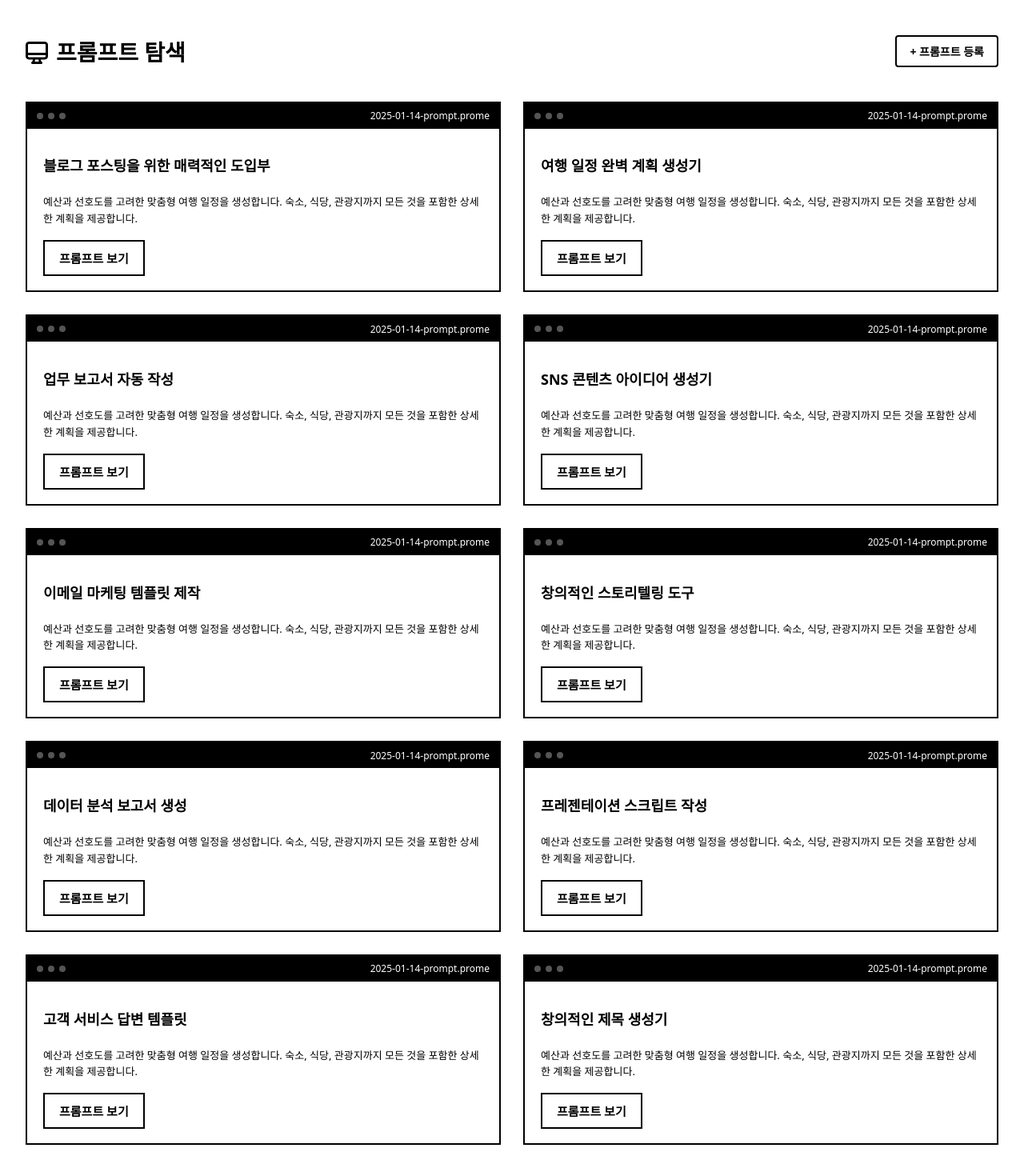
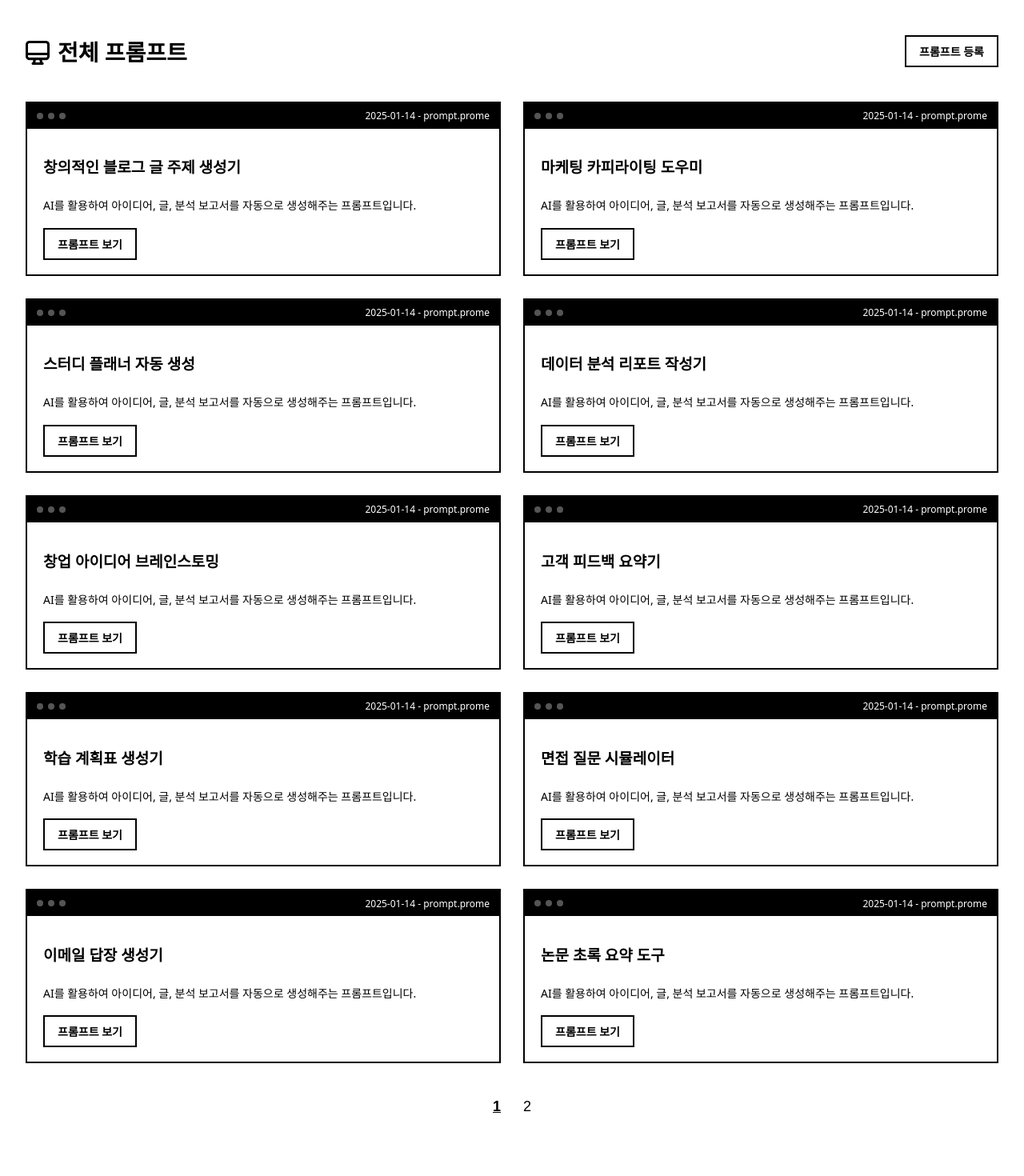
Before and after one commit to likedandylion/Frontend, a React (Vite) app: page /prompts in a window 1280 px wide. Shown: the part 80-1550 px from the top of the page at 80% size. Built offline with nearby package versions, Linux system fonts and the light colour scheme; no server answers.

Commit message:
feat: 검색결과 페이지 및 전체 프롬프트 UI 수정

```diff
--- a/src/pages/Prompts.jsx
+++ b/src/pages/Prompts.jsx
@@ -1,31 +1,33 @@
-// src/pages/Prompts.jsx
 import React, { useState } from "react";
 import { Link } from "react-router-dom";
 import styled from "styled-components";
 import promptIcon from "@/assets/images/prompt_image.png";
 
-// UI 확인용 더미 데이터 (15개 넣어둠 → 페이지네이션 테스트 용)
-const dummyPrompts = Array.from({ length: 15 }, (_, i) => ({
+// UI 확인용 더미 데이터
+const dummyPrompts = Array.from({ length: 18 }, (_, i) => ({
   id: i + 1,
   title: [
-    "블로그 포스팅을 위한 매력적인 도입부",
-    "여행 일정 완벽 계획 생성기",
-    "업무 보고서 자동 작성",
-    "SNS 콘텐츠 아이디어 생성기",
-    "이메일 마케팅 템플릿 제작",
-    "창의적인 스토리텔링 도구",
-    "데이터 분석 보고서 생성",
-    "프레젠테이션 스크립트 작성",
-    "고객 서비스 답변 템플릿",
-    "창의적인 제목 생성기",
-    "뉴스레터 콘텐츠 추천",
-    "코딩 학습 플랜 생성",
-    "투자 아이디어 브레인스토밍",
-    "면접 대비 질문 리스트",
+    "창의적인 블로그 글 주제 생성기",
+    "마케팅 카피라이팅 도우미",
     "스터디 플래너 자동 생성",
+    "데이터 분석 리포트 작성기",
+    "창업 아이디어 브레인스토밍",
+    "고객 피드백 요약기",
+    "학습 계획표 생성기",
+    "면접 질문 시뮬레이터",
+    "이메일 답장 생성기",
+    "논문 초록 요약 도구",
+    "SNS 콘텐츠 기획",
+    "뉴스레터 문장 교정기",
+    "코드 리뷰 보조 AI",
+    "프레젠테이션 개요 작성기",
+    "업무 보고서 자동 생성",
+    "여행 일정표 추천",
+    "브랜드 슬로건 생성기",
+    "제품 리뷰 요약 도구",
   ][i],
   description:
-    "예산과 선호도를 고려한 맞춤형 여행 일정을 생성합니다. 숙소, 식당, 관광지까지 모든 것을 포함한 상세한 계획을 제공합니다.",
+    "AI를 활용하여 아이디어, 글, 분석 보고서를 자동으로 생성해주는 프롬프트입니다.",
   createdAt: "2025-01-14T00:00:00.000Z",
 }));
 
@@ -51,9 +53,10 @@ export default function Prompts() {
         <Header>
           <TitleWrapper>
             <Icon src={promptIcon} alt="프롬프트 아이콘" />
-            <Title>프롬프트 탐색</Title>
+            <Title>전체 프롬프트</Title>
           </TitleWrapper>
-          <NewButton to="/prompts/new">+ 프롬프트 등록</NewButton>
+
+          <NewButton to="/prompts/new">프롬프트 등록</NewButton>
         </Header>
 
         <PromptGrid>
@@ -66,8 +69,7 @@ export default function Prompts() {
                   <Dot />
                 </CardDots>
                 <CardMeta>
-                  {new Date(p.createdAt).toISOString().slice(0, 10)}
-                  -prompt.prome
+                  {new Date(p.createdAt).toISOString().slice(0, 10)} - prompt.prome
                 </CardMeta>
               </CardTopBar>
 
@@ -76,10 +78,7 @@ export default function Prompts() {
                 <CardDescription>{p.description}</CardDescription>
 
                 <ButtonRow>
-                  {/* 👉 프롬프트 디테일 페이지로 이동 */}
-                  <ViewButton to={`/prompts/${p.id}`}>
-                    프롬프트 보기
-                  </ViewButton>
+                  <ViewButton to={`/prompts/${p.id}`}>프롬프트 보기</ViewButton>
                 </ButtonRow>
               </CardBody>
             </PromptCard>
@@ -109,7 +108,7 @@ export default function Prompts() {
 
 const PageWrapper = styled.div`
   min-height: 100vh;
-  background-color: #ffffff; /* 회색 배경 제거 → 흰색 */
+  background-color: #ffffff;
 `;
 
 const ContentContainer = styled.main`
@@ -118,8 +117,6 @@ const ContentContainer = styled.main`
   padding: 0 16px;
   box-sizing: border-box;
 `;
-
-/* --- 기존 코드 중 Header 부분만 교체 --- */
 
 const Header = styled.header`
   display: flex;
@@ -130,16 +127,16 @@ const Header = styled.header`
 
 const TitleWrapper = styled.div`
   display: flex;
-  align-items: center; /* 세로축 중앙 정렬 */
+  align-items: center;
   gap: 10px;
 `;
 
 const Icon = styled.img`
-  width: 28px;
-  height: 28px;
+  width: 30px;
+  height: 30px;
   object-fit: contain;
-  transform: translateY(2px); /* 살짝 내려서 글씨랑 딱 맞춤 */
-  vertical-align: middle; /* 텍스트 기준 중앙 정렬 */
+  transform: translateY(2px);
+  vertical-align: middle;
 `;
 
 const Title = styled.h1`
@@ -149,24 +146,25 @@ const Title = styled.h1`
 
 const NewButton = styled(Link)`
   padding: 8px 16px;
-  background-color: #fff;
-  border: 2px solid #000;
-  border-radius: 4px;
+  border: 2px solid #000000;
+  background-color: #ffffff;
   font-size: 14px;
-  font-weight: 600;
   text-decoration: none;
   color: #000;
-  transition: 0.1s;
+  font-weight: 600;
+  cursor: pointer;
+  transition: 0.15s;
+
   &:hover {
     transform: translate(-1px, -1px);
+    box-shadow: 2px 2px 0px #000;
   }
 `;
-
 
 const PromptGrid = styled.section`
   display: grid;
   grid-template-columns: repeat(2, minmax(0, 1fr));
-  gap: 28px 28px; /* ✅ 세로/가로 간격 조금 넓게 */
+  gap: 28px 28px;
   margin-bottom: 40px;
 `;
 
@@ -174,6 +172,12 @@ const PromptCard = styled.article`
   border: 2px solid #000000;
   background-color: #ffffff;
   box-sizing: border-box;
+  transition: all 0.2s ease;
+
+  &:hover {
+    transform: translateY(-4px);
+    box-shadow: 4px 4px 0 #000;
+  }
 `;
 
 const CardTopBar = styled.div`
@@ -211,13 +215,13 @@ const CardBody = styled.div`
 `;
 
 const CardTitle = styled.h2`
-  font-size: 18px;
+  font-size: 19px;
   font-weight: 700;
   margin-bottom: 10px;
 `;
 
 const CardDescription = styled.p`
-  font-size: 13px;
+  font-size: 14px;
   line-height: 1.6;
   margin-bottom: 16px;
   flex: 1;
@@ -229,13 +233,13 @@ const ButtonRow = styled.div`
 `;
 
 const ViewButton = styled(Link)`
-  padding: 10px 18px; /* ✅ 7px → 10px / 15px → 18px */
+  padding: 8px 16px;
   border: 2px solid #000000;
   background-color: #ffffff;
-  font-size: 15px; /* ✅ 14px → 15px */
+  font-size: 14px;
   text-decoration: none;
   color: #000;
-  font-weight: 600; /* ✅ 500 → 600 살짝 더 두껍게 */
+  font-weight: 600;
   cursor: pointer;
   transition: 0.15s;
 
@@ -249,13 +253,13 @@ const Pagination = styled.nav`
   display: flex;
   justify-content: center;
   gap: 12px;
-  margin-top: 20px;
+  margin-top: 24px;
 `;
 
 const PageButton = styled.button`
   border: none;
   background: transparent;
-  font-size: 18px; /* ✅ 14 → 18으로 키움 */
+  font-size: 18px;
   font-weight: ${({ $active }) => ($active ? 700 : 500)};
   text-decoration: ${({ $active }) => ($active ? "underline" : "none")};
   cursor: pointer;
@@ -263,6 +267,6 @@ const PageButton = styled.button`
   transition: all 0.2s ease;
 
   &:hover {
-    transform: scale(1.1);
+    transform: scale(1.15);
   }
 `;
--- a/src/pages/SearchResults.jsx
+++ b/src/pages/SearchResults.jsx
@@ -1,26 +1,295 @@
-import { useEffect, useState } from "react";
-import { useSearchParams, Link } from "react-router-dom";
-import http from "@/shared/api/http";
+import React, { useState } from "react";
+import { Link, useSearchParams } from "react-router-dom";
+import styled from "styled-components";
+import searchIcon from "@/assets/images/search_image.png";
+
+// UI 확인용 더미 데이터
+const dummyPrompts = Array.from({ length: 18 }, (_, i) => ({
+  id: i + 1,
+  title: [
+    "창의적인 블로그 글 주제 생성기",
+    "마케팅 카피라이팅 도우미",
+    "스터디 플래너 자동 생성",
+    "데이터 분석 리포트 작성기",
+    "창업 아이디어 브레인스토밍",
+    "고객 피드백 요약기",
+    "학습 계획표 생성기",
+    "면접 질문 시뮬레이터",
+    "이메일 답장 생성기",
+    "논문 초록 요약 도구",
+    "SNS 콘텐츠 기획",
+    "뉴스레터 문장 교정기",
+    "코드 리뷰 보조 AI",
+    "프레젠테이션 개요 작성기",
+    "업무 보고서 자동 생성",
+    "여행 일정표 추천",
+    "브랜드 슬로건 생성기",
+    "제품 리뷰 요약 도구",
+  ][i],
+  description:
+    "AI를 활용하여 아이디어, 글, 분석 보고서를 자동으로 생성해주는 프롬프트입니다.",
+  createdAt: "2025-01-14T00:00:00.000Z",
+}));
+
+const ITEMS_PER_PAGE = 10;
+
 export default function SearchResults() {
-  const [sp] = useSearchParams();
-  const q = sp.get("q") || "";
-  const [items, setItems] = useState([]);
-  useEffect(() => {
-    (async () => {
-      const { data } = await http.get("/api/search", { params: { q } });
-      setItems(data);
-    })();
-  }, [q]);
+  const [searchParams] = useSearchParams();
+  const q = (searchParams.get("q") || "").trim(); // 검색어
+  const displayQuery = q || "전체";
+
+  const filtered = dummyPrompts.filter((p) => {
+    if (!q) return true;
+    const text = `${p.title} ${p.description}`;
+    return text.toLowerCase().includes(q.toLowerCase());
+  });
+
+  const [page, setPage] = useState(1);
+
+  const totalItems = filtered.length;
+  const totalPages = Math.ceil(totalItems / ITEMS_PER_PAGE) || 1;
+
+  const startIndex = (page - 1) * ITEMS_PER_PAGE;
+  const currentItems = filtered.slice(startIndex, startIndex + ITEMS_PER_PAGE);
+
+  const pages = Array.from({ length: totalPages }, (_, i) => i + 1);
+
   return (
-    <>
-      <h1>검색 결과: {q}</h1>
-      <ul>
-        {items.map((p) => (
-          <li key={p.id}>
-            <Link to={`/prompts/${p.id}`}>{p.title}</Link>
-          </li>
-        ))}
-      </ul>
-    </>
+    <PageWrapper>
+      <ContentContainer>
+        <Header>
+          <TitleWrapper>
+            <Icon src={searchIcon} alt="검색 아이콘" />
+            <Title>
+              "{displayQuery}"에 대한 검색 결과 (총 {totalItems}개)
+            </Title>
+          </TitleWrapper>
+
+          <AddButton to="/prompts/new">+ 프롬프트 등록</AddButton>
+        </Header>
+
+        {totalItems === 0 ? (
+          <EmptyMessage>검색 결과가 없습니다.</EmptyMessage>
+        ) : (
+          <>
+            <PromptGrid>
+              {currentItems.map((p) => (
+                <PromptCard key={p.id}>
+                  <CardTopBar>
+                    <CardDots>
+                      <Dot />
+                      <Dot />
+                      <Dot />
+                    </CardDots>
+                    <CardMeta>
+                      {new Date(p.createdAt).toISOString().slice(0, 10)} - prompt.prome
+                    </CardMeta>
+                  </CardTopBar>
+
+                  <CardBody>
+                    <CardTitle>{p.title}</CardTitle>
+                    <CardDescription>{p.description}</CardDescription>
+
+                    <ButtonRow>
+                      <ViewButton to={`/prompts/${p.id}`}>
+                        프롬프트 보기
+                      </ViewButton>
+                    </ButtonRow>
+                  </CardBody>
+                </PromptCard>
+              ))}
+            </PromptGrid>
+
+            {totalPages > 1 && (
+              <Pagination>
+                {pages.map((pNum) => (
+                  <PageButton
+                    key={pNum}
+                    type="button"
+                    onClick={() => setPage(pNum)}
+                    $active={pNum === page}
+                  >
+                    {pNum}
+                  </PageButton>
+                ))}
+              </Pagination>
+            )}
+          </>
+        )}
+      </ContentContainer>
+    </PageWrapper>
   );
 }
+
+/* ========= styled-components ========= */
+
+const PageWrapper = styled.div`
+  min-height: 100vh;
+  background-color: #ffffff;
+`;
+
+const ContentContainer = styled.main`
+  max-width: 1280px;
+  margin: 40px auto 60px;
+  padding: 0 16px;
+  box-sizing: border-box;
+`;
+
+const Header = styled.header`
+  display: flex;
+  align-items: center;
+  justify-content: space-between;
+  margin-bottom: 24px;
+`;
+
+const TitleWrapper = styled.div`
+  display: flex;
+  align-items: center;
+  gap: 10px;
+`;
+
+const Icon = styled.img`
+  width: 25px;
+  height: 25px;
+  object-fit: contain;
+  transform: translateY(2px);
+  vertical-align: middle;
+`;
+
+const Title = styled.h1`
+  font-size: 24px;
+  font-weight: 700;
+`;
+
+const AddButton = styled(Link)`
+  padding: 8px 16px;
+  border: 2px solid #000;
+  background-color: #fff;
+  color: #000;
+  font-size: 14px;
+  font-weight: 600;
+  text-decoration: none;
+  cursor: pointer;
+  transition: 0.15s;
+
+  &:hover {
+    transform: translate(-1px, -1px);
+    box-shadow: 2px 2px 0 #000;
+  }
+`;
+
+const PromptGrid = styled.section`
+  display: grid;
+  grid-template-columns: repeat(2, minmax(0, 1fr));
+  gap: 28px 28px;
+  margin-bottom: 40px;
+`;
+
+const PromptCard = styled.article`
+  border: 2px solid #000000;
+  background-color: #ffffff;
+  box-sizing: border-box;
+  transition: all 0.2s ease;
+
+  &:hover {
+    transform: translateY(-4px);
+    box-shadow: 4px 4px 0 #000;
+  }
+`;
+
+const CardTopBar = styled.div`
+  height: 32px;
+  background-color: #000000;
+  display: flex;
+  align-items: center;
+  justify-content: space-between;
+  padding: 0 12px;
+  box-sizing: border-box;
+`;
+
+const CardDots = styled.div`
+  display: flex;
+  gap: 6px;
+`;
+
+const Dot = styled.span`
+  width: 8px;
+  height: 8px;
+  border-radius: 999px;
+  background-color: #555555;
+`;
+
+const CardMeta = styled.div`
+  font-size: 12px;
+  color: #ffffff;
+`;
+
+const CardBody = styled.div`
+  padding: 18px 20px 18px;
+  display: flex;
+  flex-direction: column;
+  min-height: 150px;
+`;
+
+const CardTitle = styled.h2`
+  font-size: 19px;
+  font-weight: 700;
+  margin-bottom: 10px;
+`;
+
+const CardDescription = styled.p`
+  font-size: 14px;
+  line-height: 1.6;
+  margin-bottom: 16px;
+  flex: 1;
+`;
+
+const ButtonRow = styled.div`
+  display: flex;
+  align-items: flex-end;
+`;
+
+const ViewButton = styled(Link)`
+  padding: 8px 16px;
+  border: 2px solid #000000;
+  background-color: #ffffff;
+  font-size: 14px;
+  text-decoration: none;
+  color: #000;
+  font-weight: 600;
+  cursor: pointer;
+  transition: 0.15s;
+
+  &:hover {
+    transform: translate(-1px, -1px);
+    box-shadow: 2px 2px 0px #000;
+  }
+`;
+
+const Pagination = styled.nav`
+  display: flex;
+  justify-content: center;
+  gap: 12px;
+  margin-top: 24px;
+`;
+
+const PageButton = styled.button`
+  border: none;
+  background: transparent;
+  font-size: 18px;
+  font-weight: ${({ $active }) => ($active ? 700 : 500)};
+  text-decoration: ${({ $active }) => ($active ? "underline" : "none")};
+  cursor: pointer;
+  padding: 4px 8px;
+  transition: all 0.2s ease;
+
+  &:hover {
+    transform: scale(1.15);
+  }
+`;
+
+const EmptyMessage = styled.p`
+  margin-top: 80px;
+  text-align: center;
+  font-size: 16px;
+`;
```
Also changed, not shown: src/assets/images/search_image.png (added), src/assets/images/tv_image.png (added).
